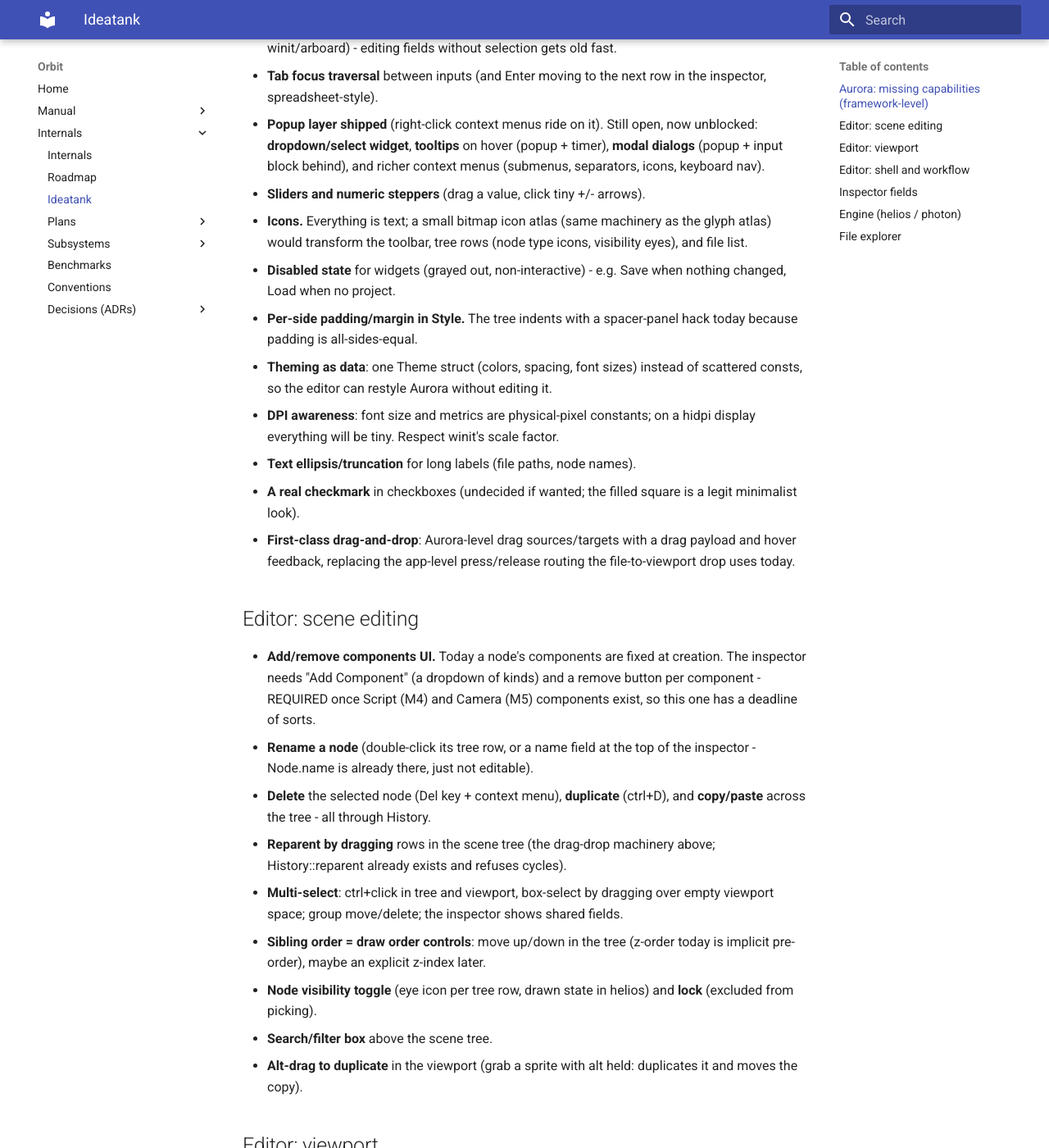
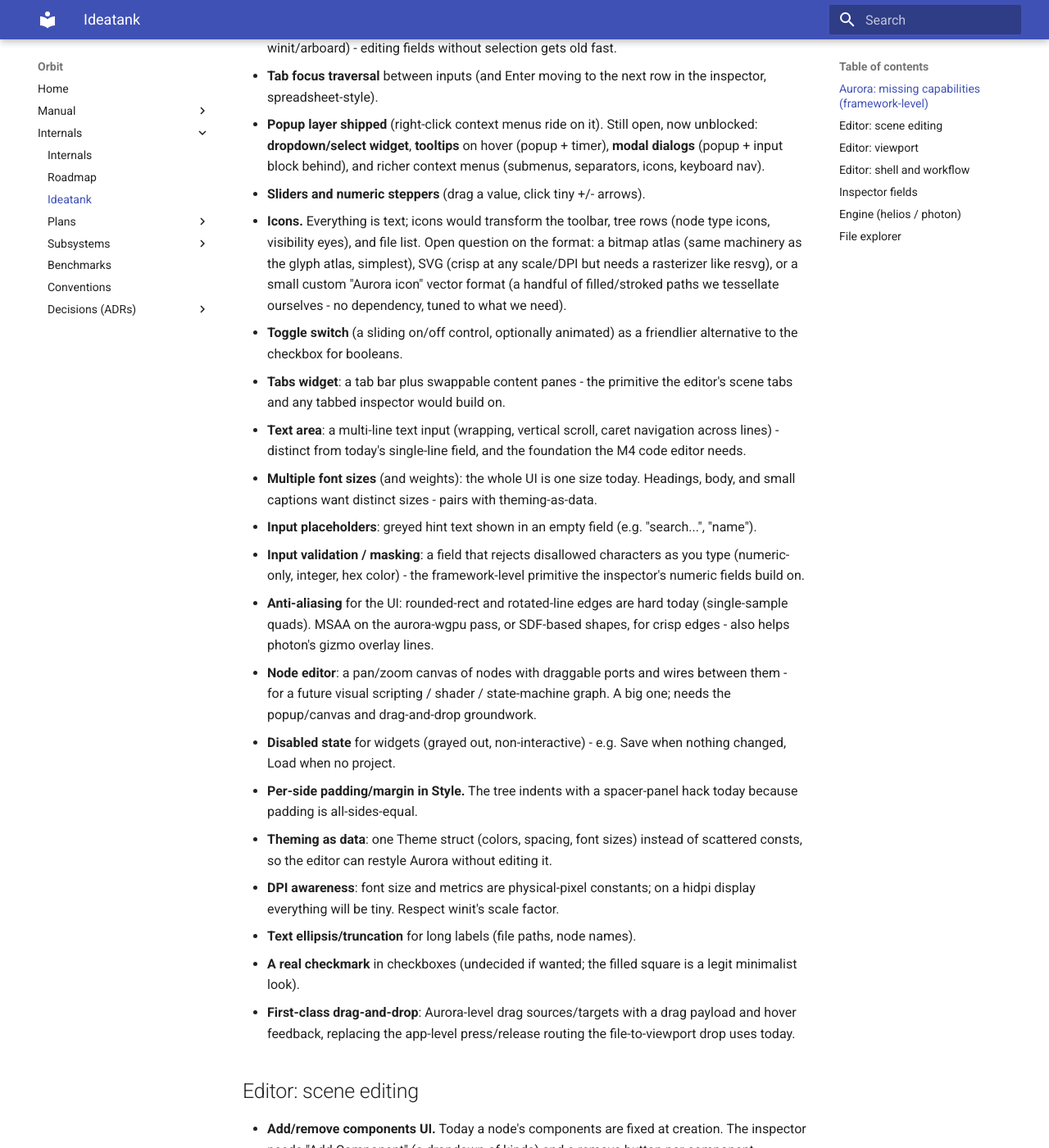
Before and after one commit to GenTexX/orbit, an MkDocs documentation site: the page built from docs/internals/ideas.md, in a window 1280 px wide and 1400 px high, scrolled down 597 px. Shown: the whole window at 82% size. Built offline with MkDocs 1.6.1 and Material for MkDocs 9.7.7, drawn with Linux system fonts in a browser that asks for light colours; some of the changed text lies outside the part shown.

Commit message:
docs: add UI/gizmo ideas to the tank (icons format, toggle, tabs, text area, node editor, gizmo arrows/arc, AA)

```diff
--- a/docs/internals/ideas.md
+++ b/docs/internals/ideas.md
@@ -29,9 +29,33 @@ this list is what "come back and make the editor great" concretely means.
   timer), **modal dialogs** (popup + input block behind), and richer context
   menus (submenus, separators, icons, keyboard nav).
 - **Sliders and numeric steppers** (drag a value, click tiny +/- arrows).
-- **Icons.** Everything is text; a small bitmap icon atlas (same machinery as
-  the glyph atlas) would transform the toolbar, tree rows (node type icons,
-  visibility eyes), and file list.
+- **Icons.** Everything is text; icons would transform the toolbar, tree rows
+  (node type icons, visibility eyes), and file list. Open question on the
+  format: a bitmap atlas (same machinery as the glyph atlas, simplest), SVG
+  (crisp at any scale/DPI but needs a rasterizer like resvg), or a small
+  custom "Aurora icon" vector format (a handful of filled/stroked paths we
+  tessellate ourselves - no dependency, tuned to what we need).
+- **Toggle switch** (a sliding on/off control, optionally animated) as a
+  friendlier alternative to the checkbox for booleans.
+- **Tabs widget**: a tab bar plus swappable content panes - the primitive the
+  editor's scene tabs and any tabbed inspector would build on.
+- **Text area**: a multi-line text input (wrapping, vertical scroll, caret
+  navigation across lines) - distinct from today's single-line field, and the
+  foundation the M4 code editor needs.
+- **Multiple font sizes** (and weights): the whole UI is one size today.
+  Headings, body, and small captions want distinct sizes - pairs with
+  theming-as-data.
+- **Input placeholders**: greyed hint text shown in an empty field (e.g.
+  "search...", "name").
+- **Input validation / masking**: a field that rejects disallowed characters
+  as you type (numeric-only, integer, hex color) - the framework-level
+  primitive the inspector's numeric fields build on.
+- **Anti-aliasing** for the UI: rounded-rect and rotated-line edges are hard
+  today (single-sample quads). MSAA on the aurora-wgpu pass, or SDF-based
+  shapes, for crisp edges - also helps photon's gizmo overlay lines.
+- **Node editor**: a pan/zoom canvas of nodes with draggable ports and wires
+  between them - for a future visual scripting / shader / state-machine graph.
+  A big one; needs the popup/canvas and drag-and-drop groundwork.
 - **Disabled state** for widgets (grayed out, non-interactive) - e.g. Save
   when nothing changed, Load when no project.
 - **Per-side padding/margin in Style.** The tree indents with a spacer-panel
@@ -81,6 +105,12 @@ this list is what "come back and make the editor great" concretely means.
   transparency; the flat navy reads as part of the scene).
 - **Snapping**: grid snap for moves, angle increments for rotation (modifier
   held), plus a numeric readout near the cursor while dragging.
+- **Arrowheads on the gizmo axes**: the move handles are plain shafts with a
+  square tip today; proper arrowheads (a triangle at each end) read as a real
+  transform gizmo. Needs a triangle/shape primitive in the overlay.
+- **Rotate gizmo arc feedback**: while rotating, draw a partially filled
+  circle/pie from the start angle to the current one, so the amount of
+  rotation is visible at a glance. Needs an arc/pie primitive.
 - **Mirror/flip via negative scale** is currently clamped away; allowing a
   flip needs care in the world-affine decomposition.
 - **Configurable sprite anchor/pivot field** on SpriteComponent, centered by
```
